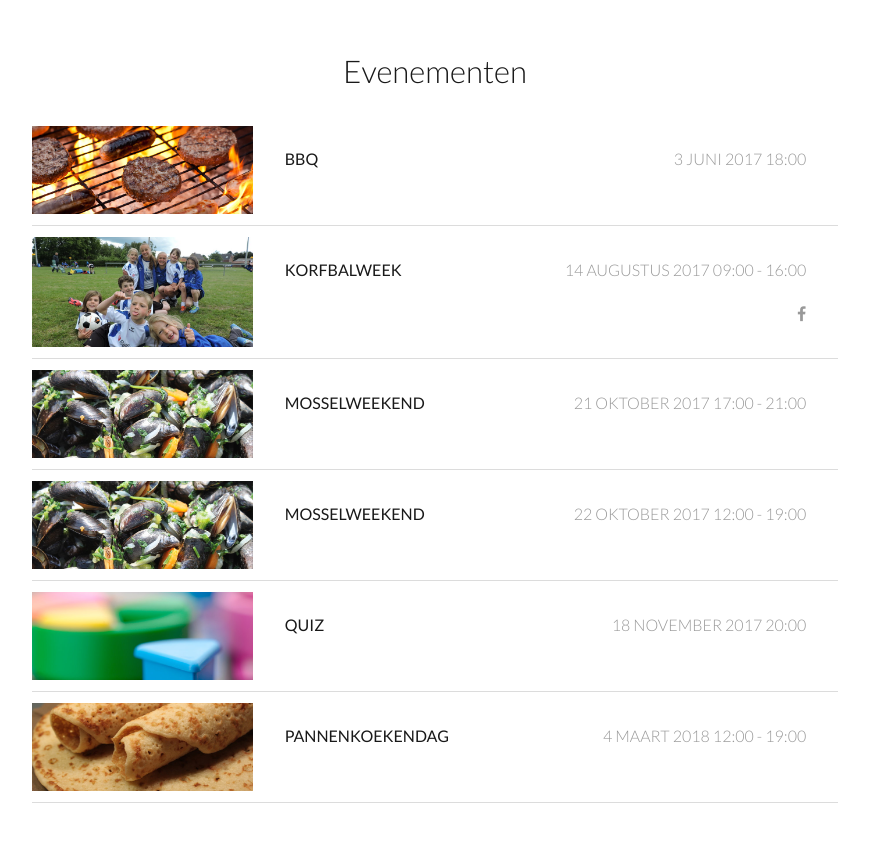
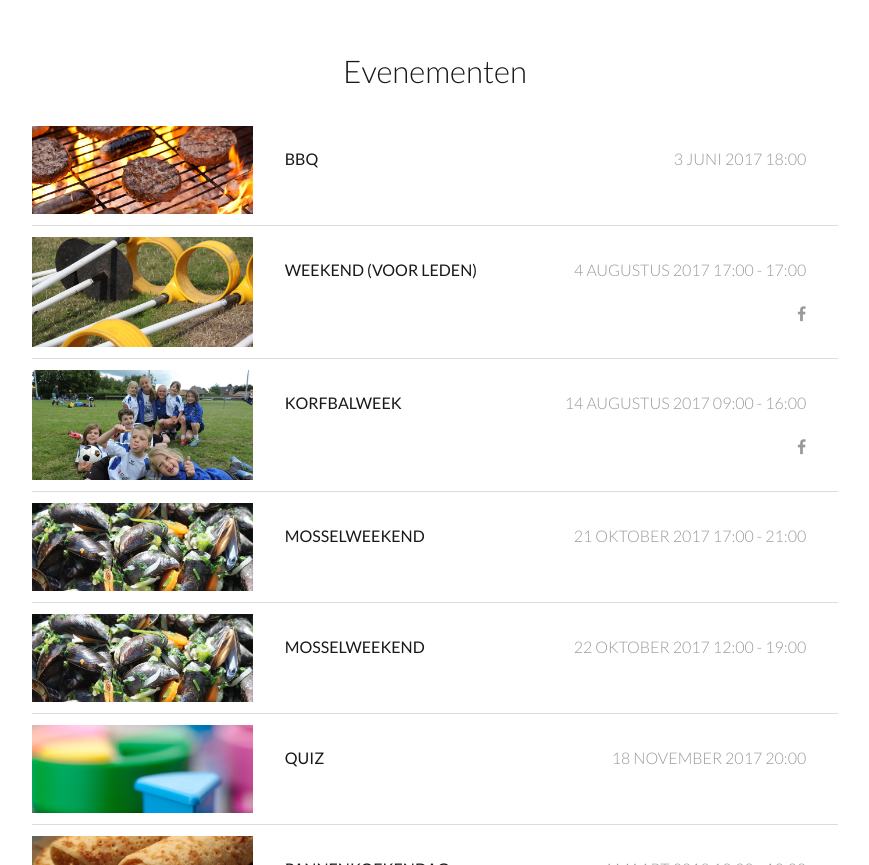
Before and after one commit to kcbj/kcbj.github.io, a Jekyll site: the page built from agenda/index.html, in a window 1280 px wide and 900 px high, scrolled down 821 px, cut to the strip 0-865 px from the top of the window. Shown: the whole strip, without its empty margins (205-1074 px from the left). Built offline with Jekyll 4.4.1, drawn with Linux system fonts in a browser that asks for light colours; nearby versions of some CDN libraries.

Commit message:
Added weekend 2017

```diff
--- a/_data/events.yml
+++ b/_data/events.yml
@@ -3,6 +3,11 @@
   start: 2017-6-3 18:00:00 +02:00
   location: kantine
   image: bbq.jpg
+- title: Weekend (voor leden)
+  start: 2017-8-4 17:00:00 +02:00
+  end: 2016-8-6 17:00:00 +02:00
+  image: weekend.jpg
+  facebook: https://www.facebook.com/events/1882218888701049/
 - title: Korfbalweek
   start: 2017-8-14 09:00:00 +02:00
   end: 2016-8-18 16:00:00 +02:00
```
Also changed, not shown: images/events/bbq.jpg, images/events/kerstmarkt.jpg, images/events/korfbalweek.jpg, images/events/mosselen.jpg, images/events/ontbijt.jpg, images/events/pannenkoeken.jpg, images/events/party.jpg, images/events/quiz.jpg, images/events/vriendjesdag.jpg, images/events/weekend.jpg (added), 1 other file.
